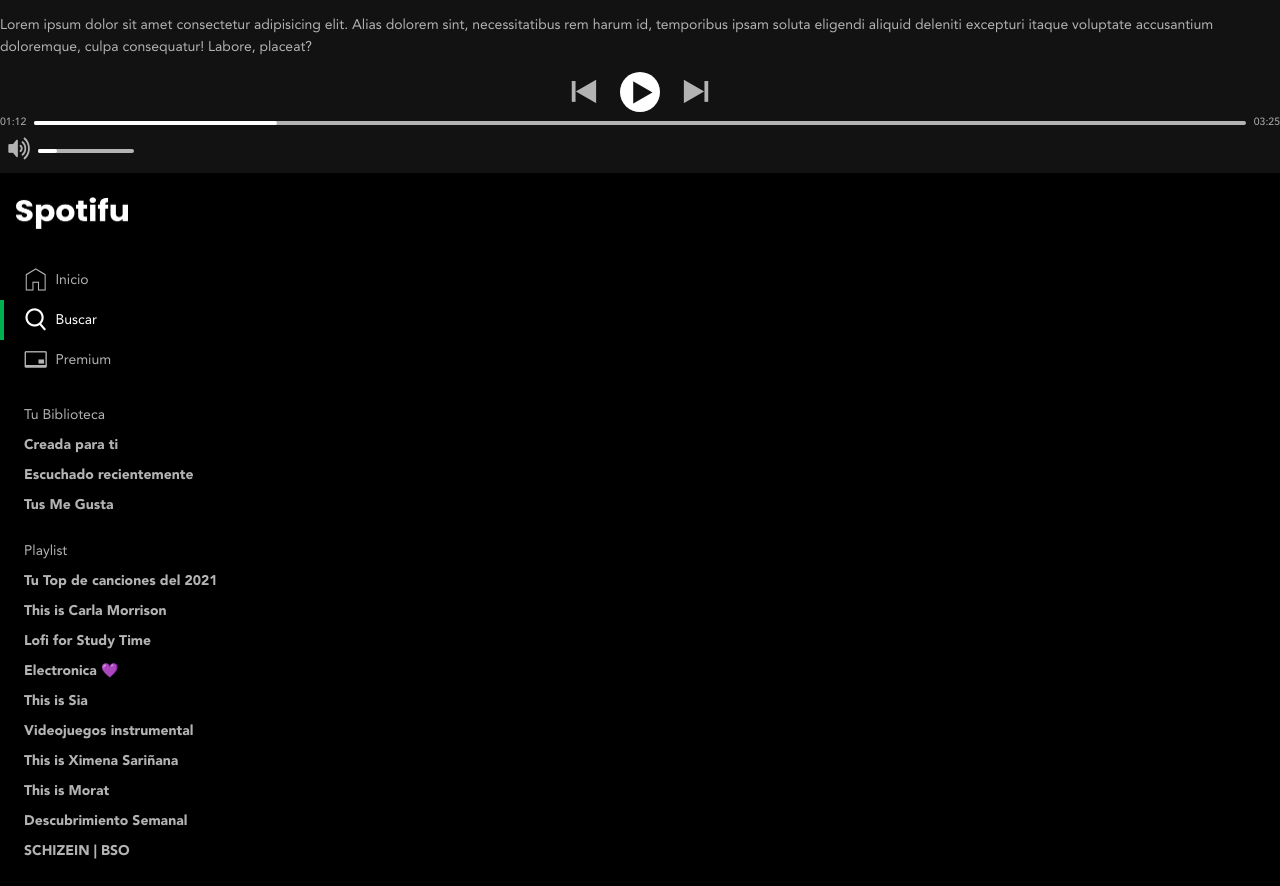
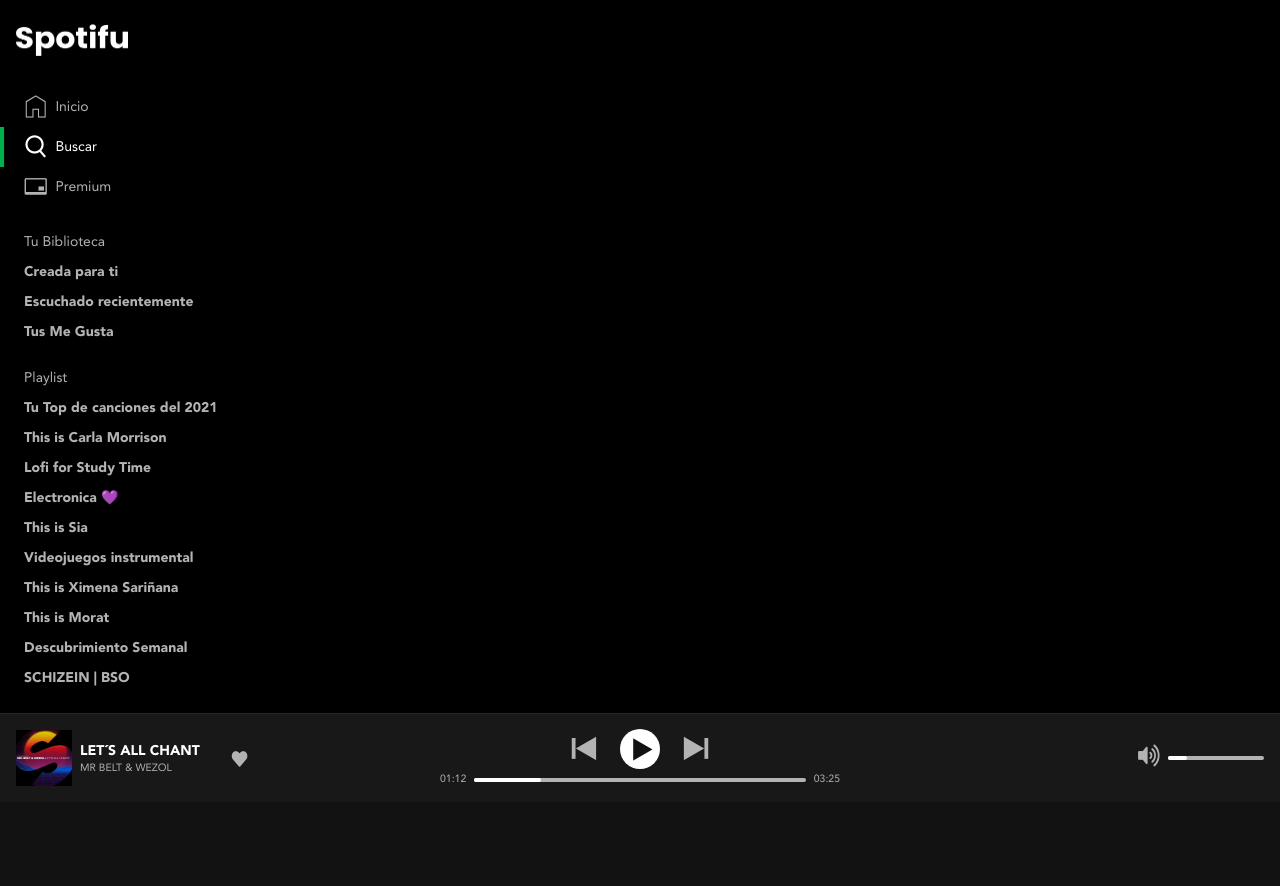
Before and after one commit to iJCode1/Spotifu, a plain HTML site: page index.html in a window 1280 px wide. After the commit the page ends 802 px from the top, so only its background shows below. Drawn offline with Linux system fonts and the light colour scheme; files whose address does not match are found by name.

Commit message:
Spotifu: Composición del reproductor

```diff
--- a/css/index.css
+++ b/css/index.css
@@ -5,10 +5,6 @@
 @import './button-icon.css';
 @import './sidebar.css';
 @import './ellipsis.css';
-@import './slider.css';
-@import './player-controls.css';
-@import './player-playback.css';
-@import './player-volume.css';
 @import './player.css';
 :root{
   --primary: #00B050;
--- /dev/null
+++ b/css/now-playing.css
@@ -0,0 +1,40 @@
+.nowPlaying{
+  align-items: center;
+  display: flex;
+  gap: .5rem;
+}
+.nowPlaying-cover img{
+  block-size: 3.5rem;
+  inline-size: 3.5rem;
+  vertical-align: middle;
+}
+.nowPlaying-details{
+  display: flex;
+  gap: 1.5rem;
+}
+.nowPlaying-description{
+  display: flex;
+  flex-direction: column;
+  justify-content: center;
+  text-transform: uppercase;
+}
+.nowPlaying-title{
+  color: var(--white);
+  font: var(--baseFontBold);
+}
+.nowPlaying-artist{
+  color: var(--gray10);
+  font: var(--smallFont);
+}
+.nowPlaying-title,
+.nowPlaying-artist{
+  text-decoration: none;
+}
+.icon-heart{
+  cursor: pointer;
+  font-size: 1rem;
+}
+.nowPlaying-title:hover,
+.nowPlaying-artist:hover{
+  text-decoration: underline;
+}
--- a/css/player-volume.css
+++ b/css/player-volume.css
@@ -4,5 +4,5 @@
 }
 .playerVolume-slider{
     flex: 1;
-    max-inline-size: 6rem;
+    inline-size: 6rem;
 }
--- a/css/player.css
+++ b/css/player.css
@@ -1,3 +1,19 @@
+@import './slider.css';
+@import './player-controls.css';
+@import './player-playback.css';
+@import './player-volume.css';
+@import './now-playing.css';
+.player{
+    align-items: center;
+    background: var(--gray40);
+    box-shadow: inset 0 1px 0 var(--gray30);
+    display: flex;
+    gap: 1.5rem;
+    padding: 1rem;
+}
+.player > *{
+    flex: 1;
+}
 .player-control{
     background: none;
     border: none;
@@ -7,3 +23,11 @@
     margin: 0;
     padding: .5rem;
 }
+/* .player-playerControls{
+    flex: 2;
+} */
+.player-playerVolume{
+    display: flex;
+    justify-content: flex-end;
+    flex: 1;
+}
--- a/index.html
+++ b/index.html
@@ -30,45 +30,6 @@
   <title>iJCode - Spotifu</title>
 </head>
 <body class="body">
-  <p>Lorem ipsum dolor sit amet consectetur adipisicing elit. Alias dolorem sint, necessitatibus rem harum id,
-    temporibus ipsam soluta eligendi aliquid deleniti excepturi itaque voluptate accusantium doloremque, culpa
-    consequatur! Labore, placeat?</p>
-  <div class="playerControls">
-    <div class="playerControls-buttons" aria-label="Controles de reproducción">
-      <button class="buttonIcon" aria-label="Canción anterior" title="Canción anterior">
-        <i class="icon-prev" aria-hidden="true"></i>
-      </button>
-      <button class="buttonIcon is-white" aria-label="Reproducir" title="Reproducir">
-        <i class="icon-play" aria-hidden="true"></i>
-      </button>
-      <button class="buttonIcon" aria-label="Canción siguiente" title="Canción siguiente">
-        <i class="icon-next" aria-hidden="true"></i>
-      </button>
-    </div>
-    <div class="playerPlayback">
-      <span class="playerPlayback-progressTime">01:12</span>
-      <div class="playerPlayback-slider">
-        <div class="slider">
-          <div class="slider-progress">
-            <button class="slider-button" aria-label="Progreso de la canción"></button>
-          </div>
-        </div>
-      </div>
-      <span class="playerPlayback-progressTime">03:25</span>
-    </div>
-  </div>
-  <div class="playerVolume">
-    <button class="player-control" aria-describedby="volume-icon" aria-label="Silenciar">
-      <i class="icon-volumeUp" id="volume-icon" role="presentation" aria-label="Volumen alto"></i>
-    </button>
-    <div class="playerVolume-slider">
-      <div class="slider">
-        <div class="slider-progress">
-          <button class="slider-button" aria-label="Progreso de la canción"></button>
-        </div>
-      </div>
-    </div>
-  </div>
   <aside class="sidebar" aria-label="Sidebar">
     <header class="logo">
       <a href="/">
@@ -150,5 +111,65 @@
       </ul>
     </nav>
   </aside>
+  <div class="player">
+    <div class="player-nowPlaying">
+      <div class="nowPlaying">
+        <div class="nowPlaying-cover">
+          <img src="./assets/images/lets-all-chant.jpg" alt="Imagen de portada de la canción Let´s all chant" title="Imagen de portada de la canción Let´s all chant" width="56" height="56">
+        </div>
+        <div class="nowPlaying-details">
+          <div class="nowPlaying-description">
+            <a href="#" class="nowPlaying-title">Let´s all chant</a>
+            <a href="#" class="nowPlaying-artist">Mr belt & wezol</a>
+          </div>
+          <div class="nowPlaying-actions">
+            <button class="player-control" aria-label="Guardar en tu biblioteca" role="switch" title="Guardar en tu biblioteca">
+              <i class="icon-heart" aria-hidden="true"></i>
+            </button>
+          </div>
+        </div>
+      </div>
+    </div>
+    <div class="player-playerControls">
+      <div class="playerControls">
+        <div class="playerControls-buttons" aria-label="Controles de reproducción">
+          <button class="buttonIcon" aria-label="Canción anterior" title="Canción anterior">
+            <i class="icon-prev" aria-hidden="true"></i>
+          </button>
+          <button class="buttonIcon is-white" aria-label="Reproducir" title="Reproducir">
+            <i class="icon-play" aria-hidden="true"></i>
+          </button>
+          <button class="buttonIcon" aria-label="Canción siguiente" title="Canción siguiente">
+            <i class="icon-next" aria-hidden="true"></i>
+          </button>
+        </div>
+        <div class="playerPlayback">
+          <span class="playerPlayback-progressTime">01:12</span>
+          <div class="playerPlayback-slider">
+            <div class="slider">
+              <div class="slider-progress">
+                <button class="slider-button" aria-label="Progreso de la canción"></button>
+              </div>
+            </div>
+          </div>
+          <span class="playerPlayback-progressTime">03:25</span>
+        </div>
+      </div>
+    </div>
+    <div class="player-playerVolume">
+      <div class="playerVolume">
+        <button class="player-control" aria-describedby="volume-icon" aria-label="Silenciar">
+          <i class="icon-volumeUp" id="volume-icon" role="presentation" aria-label="Volumen alto"></i>
+        </button>
+        <div class="playerVolume-slider">
+          <div class="slider">
+            <div class="slider-progress">
+              <button class="slider-button" aria-label="Progreso de la canción"></button>
+            </div>
+          </div>
+        </div>
+      </div>
+    </div>
+  </div>
 </body>
 </html>
```
Also changed, not shown: assets/images/lets-all-chant.jpg (added).
